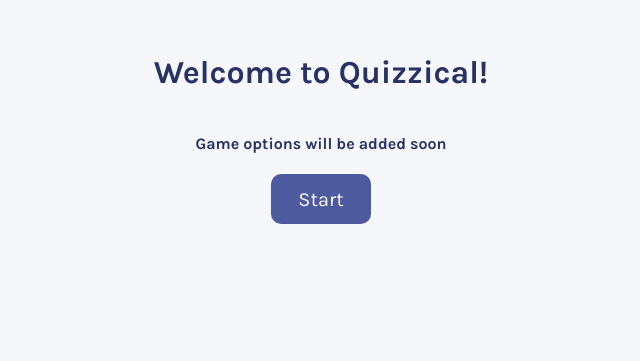
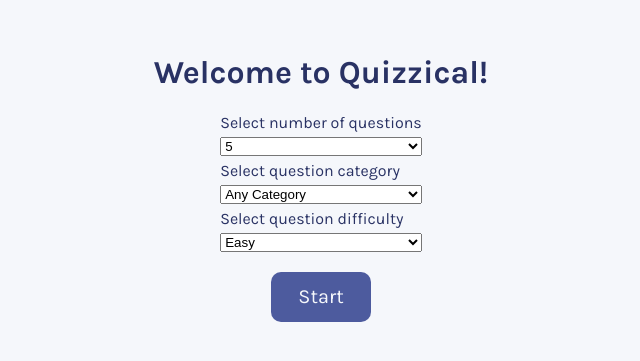
Before and after one commit to huikangh/react-quizzical, a React (Create React App) app: page / in a window 1280 px wide. Shown: the part 187-548 px from the top of the page, without its empty margins (319-959 px from the left). Built offline with nearby package versions, Linux system fonts and the light colour scheme.

Commit message:
added game option in homepage

```diff
--- a/src/App.js
+++ b/src/App.js
@@ -7,17 +7,37 @@ import QuizPage from "./QuizPage"
 export default function App() {
 
     const [gameState, setGameState] = React.useState(false)
+    const [gameOption, setGameOption] = React.useState({
+        amount: "5",
+        category: "",
+        categoryName: "All Category",
+        difficulty: "easy",
+        type: "multiple",
+    })
 
     function changeGameState() {
         setGameState(prevGameState => !prevGameState)
     }
 
+    function changeGameOption(event) {
+        const selectedIndex = event.target.selectedIndex
+        const selectedText = event.target[selectedIndex].text
+        setGameOption(prevGameOption =>
+            ({  ...prevGameOption,
+                [event.target.id]: event.target.value,
+                categoryName: event.target.id === "category" ? selectedText : prevGameOption.categoryName
+            })
+        )
+    }
+
+    // console.log(gameOption)
 
     return (
         <main>
             {gameState
-                ? <QuizPage changeGameState={changeGameState} />
-                : <HomePage changeGameState={changeGameState} />
+                ? <QuizPage changeGameState={changeGameState} gameOption={gameOption}/>
+                : <HomePage changeGameState={changeGameState} gameOption={gameOption}
+                    changeGameOption={(event)=>changeGameOption(event)}/>
             }
         </main>
     )
--- a/src/HomePage.js
+++ b/src/HomePage.js
@@ -1,10 +1,43 @@
 import React from "react"
 
 export default function HomePage(props) {
+
     return (
         <div className="home--div">
             <h1 className="home--title">Welcome to Quizzical!</h1>
-            <h4 className="home-text">Game options will be added soon</h4>
+
+            <div className="option--div">
+
+                <label htmlFor="amount">Select number of questions</label>
+                <select id="amount" onChange={props.changeGameOption} value={props.gameOption.amount}>
+                    <option value="5">5</option>
+                    <option value="10">10</option>
+                    <option value="15">15</option>
+                </select>
+
+                <label htmlFor="category">Select question category</label>
+                <select id="category" onChange={props.changeGameOption} value={props.gameOption.category}>
+                    <option value="">Any Category</option>
+                    <option value="9">General Knowledge</option>
+                    <option value="10">Entertainment: Books</option>
+                    <option value="11">Entertainment: Film</option>
+                </select>
+
+                {/* <label htmlFor="type">Select question type</label>
+                <select id="type" onChange={props.changeGameOption} value={props.gameOption.type}>
+                    <option value="multiple">Multiple Choice</option>
+                    <option value="boolean">True / False</option>
+                    <option value="">Any Type</option>
+                </select> */}
+
+                <label htmlFor="difficulty">Select question difficulty</label>
+                <select id="difficulty" onChange={props.changeGameOption} value={props.gameOption.difficulty}>
+                    <option value="easy">Easy</option>
+                    <option value="medium">Medium</option>
+                    <option value="hard">Hard</option>
+                </select>
+            </div>
+
             <div className="home--button" onClick={props.changeGameState}>Start</div>
         </div>
     )
--- a/src/QuizPage.js
+++ b/src/QuizPage.js
@@ -6,14 +6,18 @@ import { decode } from 'html-entities';
 
 export default function QuizPage(props) {
 
-    // const APIurl = "https://opentdb.com/api.php?amount=5&category=27&difficulty=easy&type=multiple"
-    const APIurl = "https://opentdb.com/api.php?amount=5&difficulty=easy&type=multiple"
-
     const [quizData, setQuizData] = React.useState([])
     const [quizzes, setQuizzes] = React.useState([])
     const [score, setScore] = React.useState(-1)
 
     React.useEffect(() => {
+        /* parse game option from gameOption state and generate the url*/
+        const amount = `amount=${props.gameOption.amount}`
+        const category = props.gameOption.category ? `&category=${props.gameOption.category}` : ``
+        const type = props.gameOption.type ? `&type=${props.gameOption.type}` : ``
+        const difficulty = `&difficulty=${props.gameOption.difficulty}`
+        const APIurl = "https://opentdb.com/api.php?" + amount + category + difficulty + type
+
         fetch(APIurl)
             .then(res => res.json())
             .then(data => setQuizData(data.results))
@@ -42,6 +46,10 @@ export default function QuizPage(props) {
             [a[i], a[j]] = [a[j], a[i]];
         }
         return a;
+    }
+
+    function capitalize(str) {
+        return str.charAt(0).toUpperCase() + str.slice(1)
     }
 
     function changeSelected(event, id) {
@@ -86,14 +94,19 @@ export default function QuizPage(props) {
     return (
         <div className="game--div">
             <div className="game--title">Quizzical</div>
+            <div className="game--desc">
+                {props.gameOption.categoryName} - {capitalize(props.gameOption.difficulty)}
+            </div>
             <div className="quiz--div"> {quizElements} </div>
+
             {score === -1 ?
                 <div className="answer--button" onClick={checkAnswers}>Check Answers</div> :
                 <div className="game--footer">
-                    <h3>You scored {score}/5 correct answers!</h3>
+                    <h3>You scored {score}/{props.gameOption.amount} correct answers!</h3>
                     <div className="reset--button" onClick={props.changeGameState}>New Game</div>
                 </div>
             }
+
         </div>
     )
 }
--- a/src/style.css
+++ b/src/style.css
@@ -27,11 +27,18 @@ body {
     width: 100px;
     height: 50px;
     font-size: 20px;
+    margin-top: 20px;
     border-radius: 10px;
     display: flex;
     justify-content: center;
     align-items: center;
     cursor: pointer;
+}
+
+.option--div {
+    display: flex;
+    flex-direction: column;
+    row-gap: 5px;
 }
 
 
```
